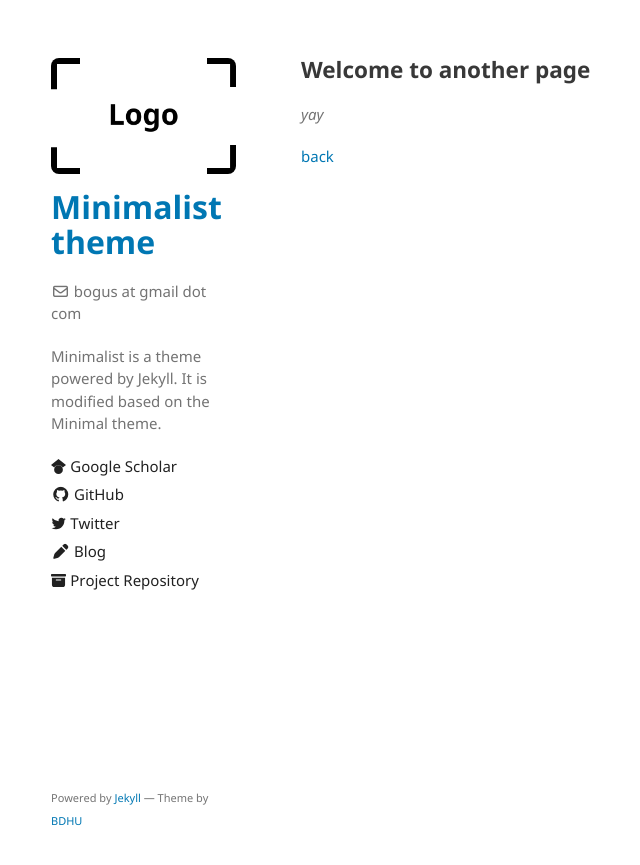
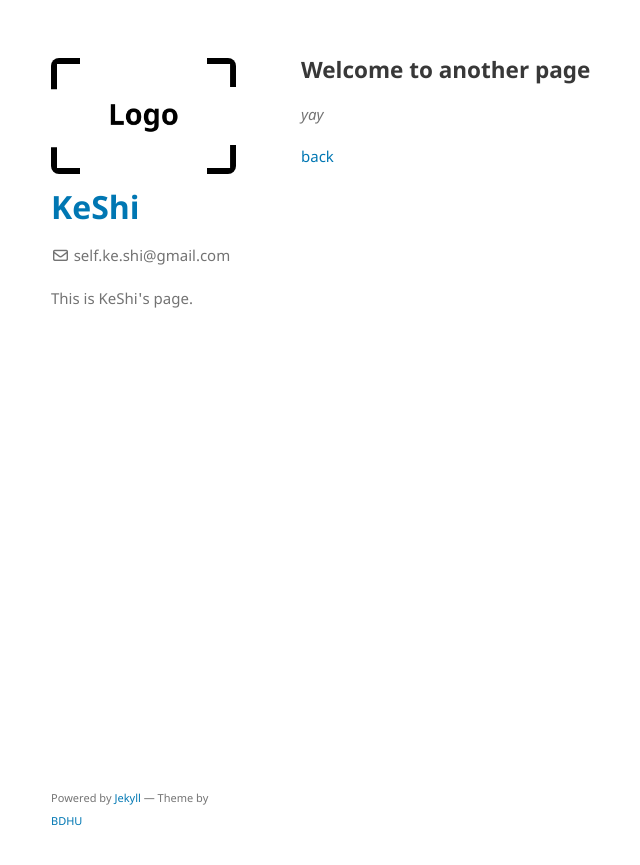
Before and after one commit to KeShih/keshih.github.io, a Jekyll site: the page built from another-page.md, in a window 1280 px wide. Shown: the top 865 px of the page, without its empty margins (159-799 px from the left). Built offline with Jekyll 4.4.1, drawn with Linux system fonts in a browser that asks for light colours; our own code applies the rules of GitHub Pages for plain Markdown files.

Commit message:
Update _config.yml

```diff
--- a/_config.yml
+++ b/_config.yml
@@ -1,7 +1,7 @@
-title: Minimalist theme
+title: KeShi
 logo: /assets/img/logo.png
-email: bogus at gmail dot com
-description: Minimalist is a theme powered by Jekyll. It is modified based on the Minimal theme.
+email: self.ke.shi@gmail.com
+description: This is KeShi's page.
 show_downloads: false
 google_analytics: UA-108144808-1
 color-scheme: auto
@@ -12,21 +12,21 @@ plugins:
 
 # You can find fonts from https://iconify.design or https://fontawesome.com. Below is just an example illustrating how to use custom icons
 sidebar:
-  - name: Google Scholar
-    icon: <svg xmlns="http://www.w3.org/2000/svg" aria-hidden="true" role="img" style="vertical-align:-0.125em;" width="1em" height="1em" preserveAspectRatio="xMidYMid meet" viewBox="0 0 24 24"><path d="M5.242 13.769L0 9.5L12 0l12 9.5l-5.242 4.269C17.548 11.249 14.978 9.5 12 9.5c-2.977 0-5.548 1.748-6.758 4.269zM12 10a7 7 0 1 0 0 14a7 7 0 0 0 0-14z" fill="currentColor"/></svg>
-    link: https://scholar.google.com/citations?user=zR6afi8AAAAJ
-  - name: GitHub
-    icon: <i class="fa-brands fa-github"></i>
-    link: https://github.com/BDHU
-  - name: Twitter
-    icon: <svg xmlns="http://www.w3.org/2000/svg" aria-hidden="true" role="img" style="vertical-align:-0.125em;" width="1em" height="1em" preserveAspectRatio="xMidYMid meet" viewBox="0 0 24 24"><g fill="none"><path d="M23.643 4.937c-.835.37-1.732.62-2.675.733a4.67 4.67 0 0 0 2.048-2.578a9.3 9.3 0 0 1-2.958 1.13a4.66 4.66 0 0 0-7.938 4.25a13.229 13.229 0 0 1-9.602-4.868c-.4.69-.63 1.49-.63 2.342A4.66 4.66 0 0 0 3.96 9.824a4.647 4.647 0 0 1-2.11-.583v.06a4.66 4.66 0 0 0 3.737 4.568a4.692 4.692 0 0 1-2.104.08a4.661 4.661 0 0 0 4.352 3.234a9.348 9.348 0 0 1-5.786 1.995a9.5 9.5 0 0 1-1.112-.065a13.175 13.175 0 0 0 7.14 2.093c8.57 0 13.255-7.098 13.255-13.254c0-.2-.005-.402-.014-.602a9.47 9.47 0 0 0 2.323-2.41l.002-.003z" fill="currentColor"/></g></svg>
-    link: https://twitter.com/BodunHu
-  - name: Blog
-    icon: <i class="fa-solid fa-pen"></i>
-    link: https://www.bodunhu.com/blog/
-  - name: Project Repository
-    icon: <svg xmlns="http://www.w3.org/2000/svg" aria-hidden="true" role="img" style="vertical-align:-0.125em;" width="1em" height="1em" preserveAspectRatio="xMidYMid meet" viewBox="0 0 16 16"><g fill="currentColor"><path d="M12.643 15C13.979 15 15 13.845 15 12.5V5H1v7.5C1 13.845 2.021 15 3.357 15h9.286zM5.5 7h5a.5.5 0 0 1 0 1h-5a.5.5 0 0 1 0-1zM.8 1a.8.8 0 0 0-.8.8V3a.8.8 0 0 0 .8.8h14.4A.8.8 0 0 0 16 3V1.8a.8.8 0 0 0-.8-.8H.8z"/></g></svg>
-    link: https://github.com/BDHU/minimalist
+#   - name: Google Scholar
+#     icon: <svg xmlns="http://www.w3.org/2000/svg" aria-hidden="true" role="img" style="vertical-align:-0.125em;" width="1em" height="1em" preserveAspectRatio="xMidYMid meet" viewBox="0 0 24 24"><path d="M5.242 13.769L0 9.5L12 0l12 9.5l-5.242 4.269C17.548 11.249 14.978 9.5 12 9.5c-2.977 0-5.548 1.748-6.758 4.269zM12 10a7 7 0 1 0 0 14a7 7 0 0 0 0-14z" fill="currentColor"/></svg>
+#     link: https://scholar.google.com/citations?user=zR6afi8AAAAJ
+#   - name: GitHub
+#     icon: <i class="fa-brands fa-github"></i>
+#     link: https://github.com/BDHU
+#   - name: Twitter
+#     icon: <svg xmlns="http://www.w3.org/2000/svg" aria-hidden="true" role="img" style="vertical-align:-0.125em;" width="1em" height="1em" preserveAspectRatio="xMidYMid meet" viewBox="0 0 24 24"><g fill="none"><path d="M23.643 4.937c-.835.37-1.732.62-2.675.733a4.67 4.67 0 0 0 2.048-2.578a9.3 9.3 0 0 1-2.958 1.13a4.66 4.66 0 0 0-7.938 4.25a13.229 13.229 0 0 1-9.602-4.868c-.4.69-.63 1.49-.63 2.342A4.66 4.66 0 0 0 3.96 9.824a4.647 4.647 0 0 1-2.11-.583v.06a4.66 4.66 0 0 0 3.737 4.568a4.692 4.692 0 0 1-2.104.08a4.661 4.661 0 0 0 4.352 3.234a9.348 9.348 0 0 1-5.786 1.995a9.5 9.5 0 0 1-1.112-.065a13.175 13.175 0 0 0 7.14 2.093c8.57 0 13.255-7.098 13.255-13.254c0-.2-.005-.402-.014-.602a9.47 9.47 0 0 0 2.323-2.41l.002-.003z" fill="currentColor"/></g></svg>
+#     link: https://twitter.com/BodunHu
+#   - name: Blog
+#     icon: <i class="fa-solid fa-pen"></i>
+#     link: https://www.bodunhu.com/blog/
+#   - name: Project Repository
+#     icon: <svg xmlns="http://www.w3.org/2000/svg" aria-hidden="true" role="img" style="vertical-align:-0.125em;" width="1em" height="1em" preserveAspectRatio="xMidYMid meet" viewBox="0 0 16 16"><g fill="currentColor"><path d="M12.643 15C13.979 15 15 13.845 15 12.5V5H1v7.5C1 13.845 2.021 15 3.357 15h9.286zM5.5 7h5a.5.5 0 0 1 0 1h-5a.5.5 0 0 1 0-1zM.8 1a.8.8 0 0 0-.8.8V3a.8.8 0 0 0 .8.8h14.4A.8.8 0 0 0 16 3V1.8a.8.8 0 0 0-.8-.8H.8z"/></g></svg>
+#     link: https://github.com/BDHU/minimalist
 
 # https://github.com/github/pages-gem/issues/399#issuecomment-301827749
 # When running locally, we run into the following error —
```
